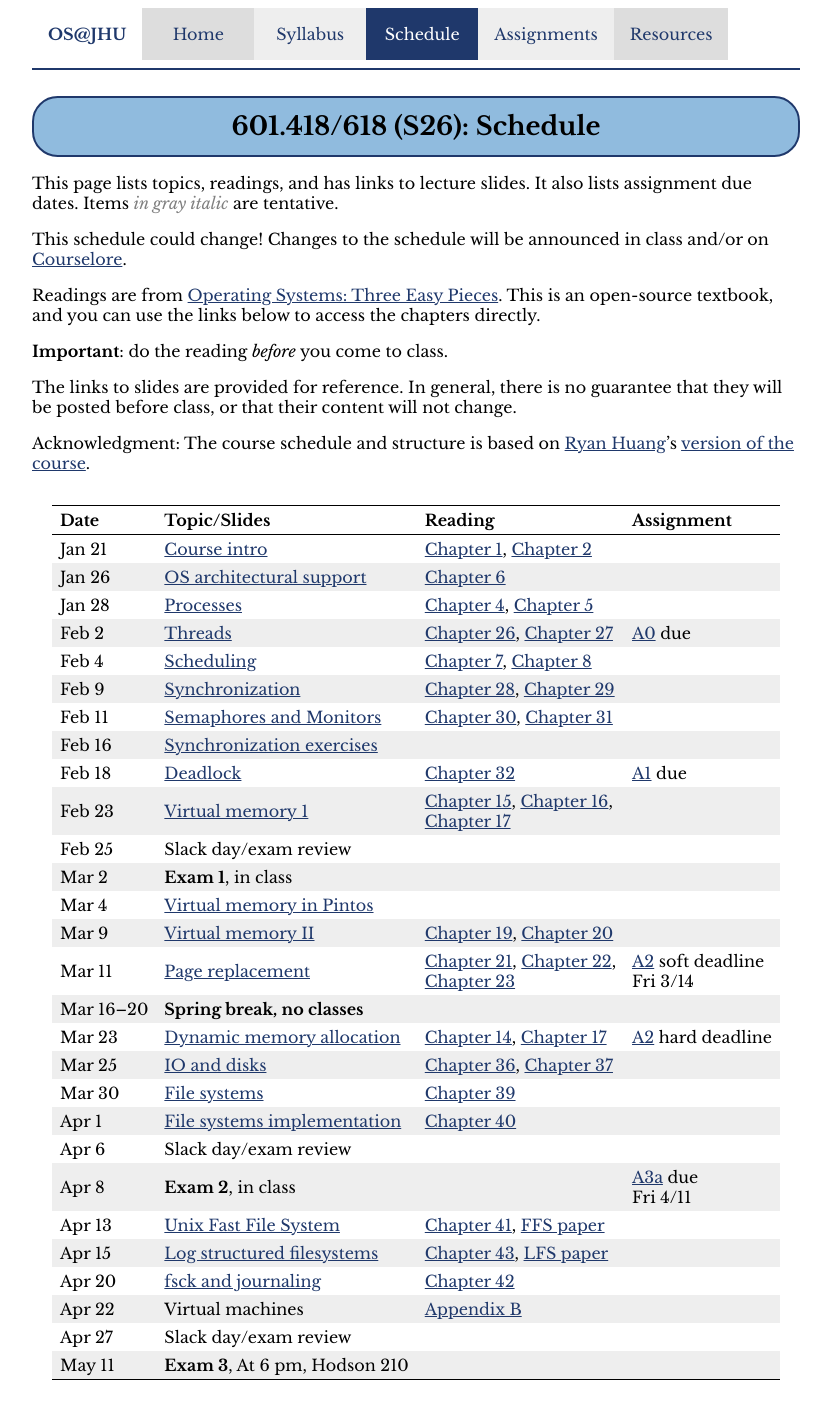
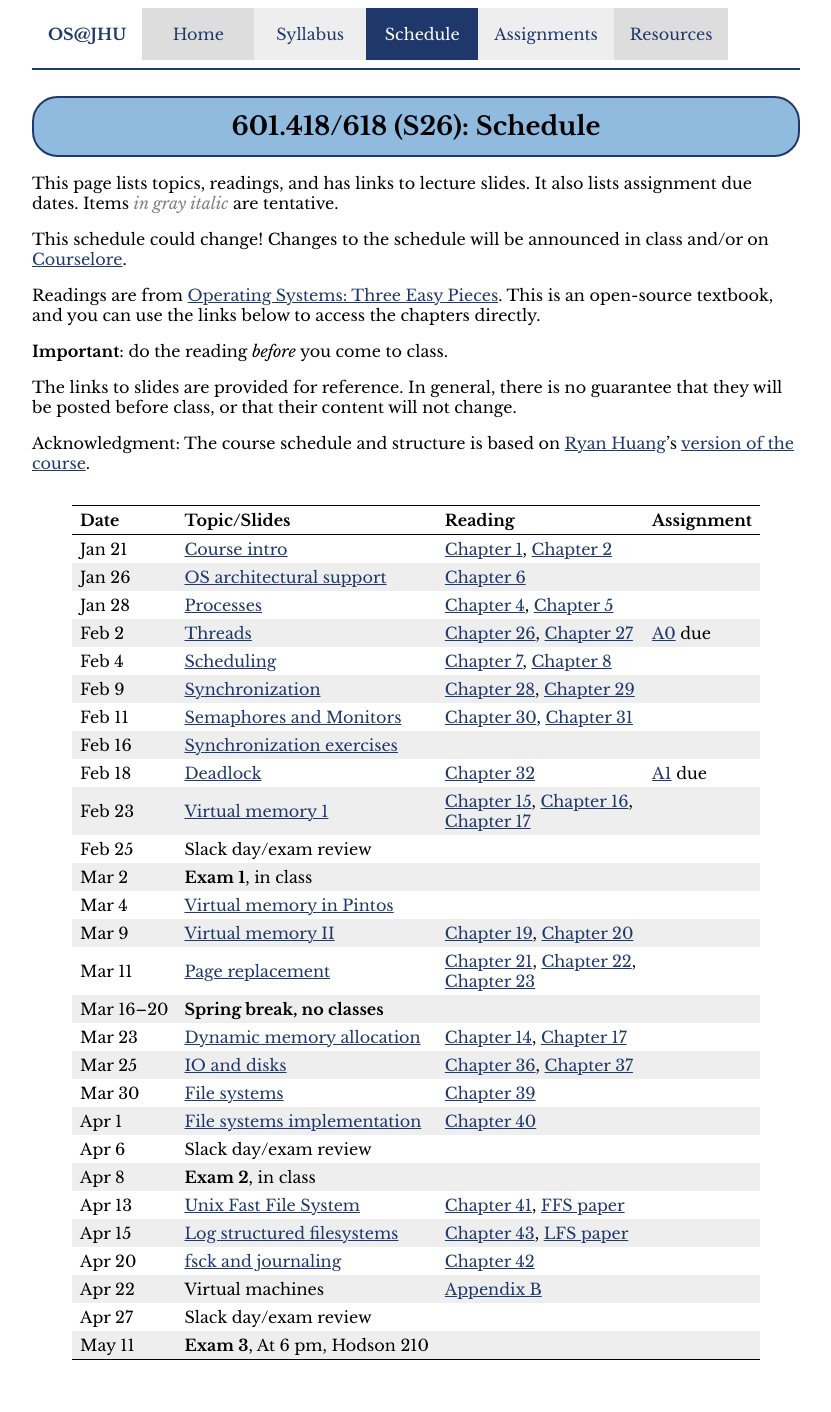
Before and after one commit to jhuopsys/spring2026, a Jekyll site: the page built from schedule.md, in a window 1280 px wide. Shown: the whole page, without its empty margins (224-1055 px from the left). Built offline with Jekyll 4.4.1, drawn with Linux system fonts in a browser that asks for light colours.

Commit message:
post assignment 1

```diff
--- a/schedule.csv
+++ b/schedule.csv
@@ -13,14 +13,14 @@
 Mar 2,"**Exam 1**, in class",
 Mar 4,"Virtual memory in Pintos",lectures/pintos_vm.pdf,,""
 Mar 9,"Virtual memory II",lectures/lecture11.pdf,,"[Chapter 19](http://pages.cs.wisc.edu/~remzi/OSTEP/vm-tlbs.pdf), [Chapter 20](http://pages.cs.wisc.edu/~remzi/OSTEP/vm-smalltables.pdf)"
-Mar 11,"Page replacement",lectures/lecture12.pdf,,"[Chapter 21](http://pages.cs.wisc.edu/~remzi/OSTEP/vm-beyondphys.pdf), [Chapter 22](http://pages.cs.wisc.edu/~remzi/OSTEP/vm-beyondphys-policy.pdf),<br>[Chapter 23](https://pages.cs.wisc.edu/~remzi/OSTEP/vm-complete.pdf)","[A2](assign/assign02.html) soft deadline<br>Fri 3/14"
+Mar 11,"Page replacement",lectures/lecture12.pdf,,"[Chapter 21](http://pages.cs.wisc.edu/~remzi/OSTEP/vm-beyondphys.pdf), [Chapter 22](http://pages.cs.wisc.edu/~remzi/OSTEP/vm-beyondphys-policy.pdf),<br>[Chapter 23](https://pages.cs.wisc.edu/~remzi/OSTEP/vm-complete.pdf)","<!--[A2](assign/assign02.html) soft deadline<br>Fri 3/13-->"
 Mar 16–20,"**Spring break, no classes**"
-Mar 23,"Dynamic memory allocation",lectures/lecture13.pdf,,"[Chapter 14](http://pages.cs.wisc.edu/~remzi/OSTEP/vm-api.pdf), [Chapter 17](http://pages.cs.wisc.edu/~remzi/OSTEP/vm-freespace.pdf)","[A2](assign/assign02.html) hard deadline"
+Mar 23,"Dynamic memory allocation",lectures/lecture13.pdf,,"[Chapter 14](http://pages.cs.wisc.edu/~remzi/OSTEP/vm-api.pdf), [Chapter 17](http://pages.cs.wisc.edu/~remzi/OSTEP/vm-freespace.pdf)","<!--[A2](assign/assign02.html) hard deadline-->"
 Mar 25,"IO and disks",lectures/lecture14.pdf,,"[Chapter 36](http://pages.cs.wisc.edu/~remzi/OSTEP/file-devices.pdf), [Chapter 37](http://pages.cs.wisc.edu/~remzi/OSTEP/file-disks.pdf)",
 Mar 30,"File systems",lectures/lecture15.pdf,,"[Chapter 39](http://pages.cs.wisc.edu/~remzi/OSTEP/file-intro.pdf)",
 Apr 1,"File systems implementation",lectures/lecture16.pdf,,"[Chapter 40](http://pages.cs.wisc.edu/~remzi/OSTEP/file-implementation.pdf)"
 Apr 6,"Slack day/exam review",,,,
-Apr 8,"**Exam 2**, in class",,,,"[A3a](assign/assign03a.html) due<br>Fri 4/11"
+Apr 8,"**Exam 2**, in class",,,,"<!--[A3a](assign/assign03a.html) due<br>Fri 4/110-->"
 Apr 13,"Unix Fast File System",lectures/lecture17.pdf,,"[Chapter 41](http://pages.cs.wisc.edu/~remzi/OSTEP/file-ffs.pdf), [FFS paper](https://dsf.berkeley.edu/cs262/FFS.pdf)",
 Apr 15,"Log structured filesystems",lectures/lecture18.pdf,,"[Chapter 43](http://pages.cs.wisc.edu/~remzi/OSTEP/file-lfs.pdf), [LFS paper](https://dl.acm.org/doi/pdf/10.1145/146941.146943)"
 Apr 20,"fsck and journaling",lectures/lecture19.pdf,,"[Chapter 42](http://pages.cs.wisc.edu/~remzi/OSTEP/file-journaling.pdf)"
--- a/schedule.md
+++ b/schedule.md
@@ -42,14 +42,14 @@
 Mar 2 | **Exam 1**, in class |  |
 Mar 4 | [Virtual memory in Pintos](lectures/pintos_vm.pdf) |  |
 Mar 9 | [Virtual memory II](lectures/lecture11.pdf) | [Chapter 19](http://pages.cs.wisc.edu/~remzi/OSTEP/vm-tlbs.pdf), [Chapter 20](http://pages.cs.wisc.edu/~remzi/OSTEP/vm-smalltables.pdf) |
-Mar 11 | [Page replacement](lectures/lecture12.pdf) | [Chapter 21](http://pages.cs.wisc.edu/~remzi/OSTEP/vm-beyondphys.pdf), [Chapter 22](http://pages.cs.wisc.edu/~remzi/OSTEP/vm-beyondphys-policy.pdf),<br>[Chapter 23](https://pages.cs.wisc.edu/~remzi/OSTEP/vm-complete.pdf) | [A2](assign/assign02.html) soft deadline<br>Fri 3/14
+Mar 11 | [Page replacement](lectures/lecture12.pdf) | [Chapter 21](http://pages.cs.wisc.edu/~remzi/OSTEP/vm-beyondphys.pdf), [Chapter 22](http://pages.cs.wisc.edu/~remzi/OSTEP/vm-beyondphys-policy.pdf),<br>[Chapter 23](https://pages.cs.wisc.edu/~remzi/OSTEP/vm-complete.pdf) | <!--[A2](assign/assign02.html) soft deadline<br>Fri 3/13-->
 Mar 16–20 | **Spring break, no classes** |  |
-Mar 23 | [Dynamic memory allocation](lectures/lecture13.pdf) | [Chapter 14](http://pages.cs.wisc.edu/~remzi/OSTEP/vm-api.pdf), [Chapter 17](http://pages.cs.wisc.edu/~remzi/OSTEP/vm-freespace.pdf) | [A2](assign/assign02.html) hard deadline
+Mar 23 | [Dynamic memory allocation](lectures/lecture13.pdf) | [Chapter 14](http://pages.cs.wisc.edu/~remzi/OSTEP/vm-api.pdf), [Chapter 17](http://pages.cs.wisc.edu/~remzi/OSTEP/vm-freespace.pdf) | <!--[A2](assign/assign02.html) hard deadline-->
 Mar 25 | [IO and disks](lectures/lecture14.pdf) | [Chapter 36](http://pages.cs.wisc.edu/~remzi/OSTEP/file-devices.pdf), [Chapter 37](http://pages.cs.wisc.edu/~remzi/OSTEP/file-disks.pdf) |
 Mar 30 | [File systems](lectures/lecture15.pdf) | [Chapter 39](http://pages.cs.wisc.edu/~remzi/OSTEP/file-intro.pdf) |
 Apr 1 | [File systems implementation](lectures/lecture16.pdf) | [Chapter 40](http://pages.cs.wisc.edu/~remzi/OSTEP/file-implementation.pdf) |
 Apr 6 | Slack day/exam review |  |
-Apr 8 | **Exam 2**, in class |  | [A3a](assign/assign03a.html) due<br>Fri 4/11
+Apr 8 | **Exam 2**, in class |  | <!--[A3a](assign/assign03a.html) due<br>Fri 4/110-->
 Apr 13 | [Unix Fast File System](lectures/lecture17.pdf) | [Chapter 41](http://pages.cs.wisc.edu/~remzi/OSTEP/file-ffs.pdf), [FFS paper](https://dsf.berkeley.edu/cs262/FFS.pdf) |
 Apr 15 | [Log structured filesystems](lectures/lecture18.pdf) | [Chapter 43](http://pages.cs.wisc.edu/~remzi/OSTEP/file-lfs.pdf), [LFS paper](https://dl.acm.org/doi/pdf/10.1145/146941.146943) |
 Apr 20 | [fsck and journaling](lectures/lecture19.pdf) | [Chapter 42](http://pages.cs.wisc.edu/~remzi/OSTEP/file-journaling.pdf) |
```
Also changed, not shown: assign/assign01.md (+1 -1 lines), index.md (+4 -0 lines).
